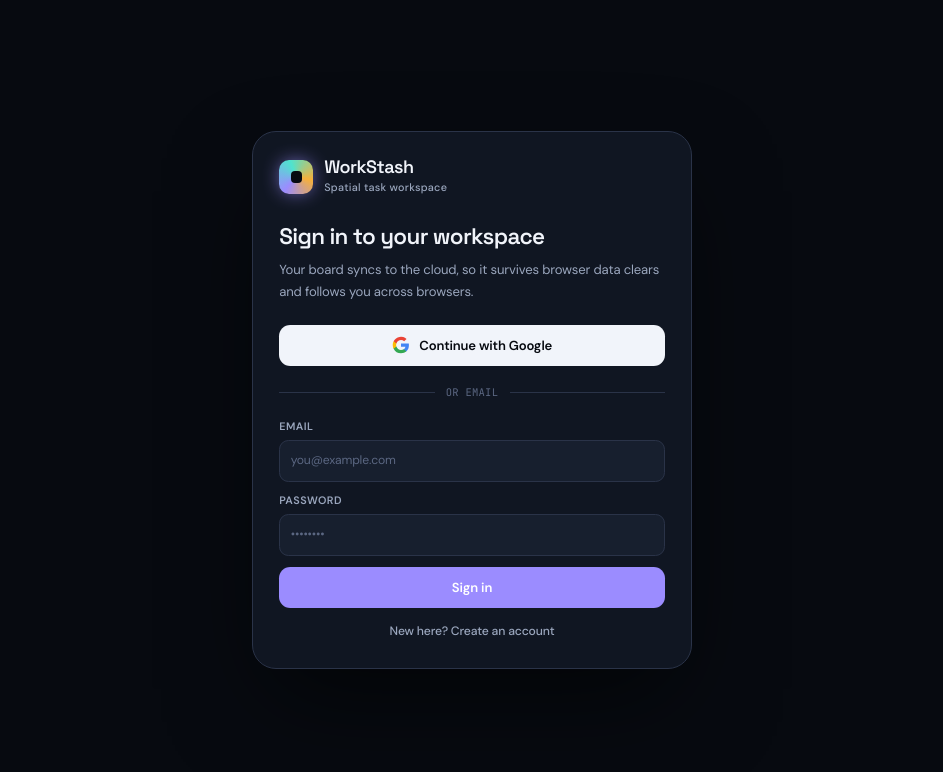
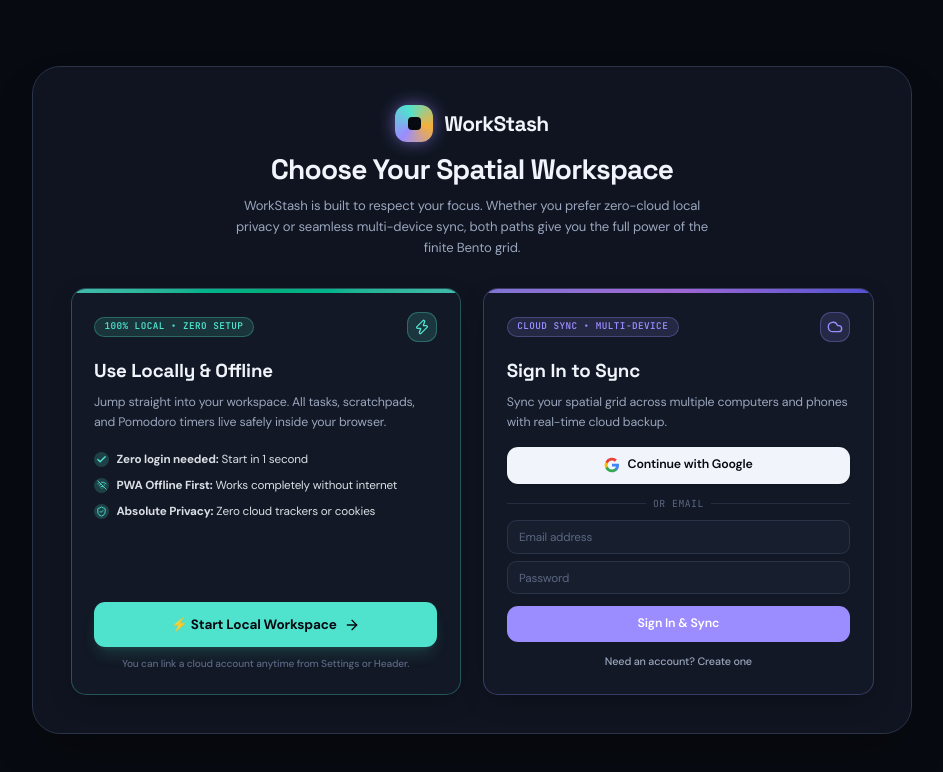
Before and after one commit to hariharen9/workstash, a React (Vite) app: page / in a window 1280 px wide. Shown: the top 772 px of the page, without its empty margins (168-1111 px from the left). Built offline with nearby package versions, Linux system fonts and the light colour scheme; no server answers.

Commit message:
feat: add first-class local-only & offline guest workspace option

```diff
--- a/src/auth.tsx
+++ b/src/auth.tsx
@@ -22,6 +22,7 @@ type SyncStatus = 'loading' | 'synced' | 'error';
 interface AuthContextValue {
   user: User | null;
   loading: boolean;
+  isGuest: boolean;
   syncStatus: SyncStatus;
   syncError: string;
   retrySync: () => Promise<void>;
@@ -30,6 +31,10 @@ interface AuthContextValue {
   signUpWithEmail: (email: string, password: string) => Promise<void>;
   signOut: () => Promise<void>;
   deleteAccount: () => Promise<void>;
+  continueAsGuest: () => void;
+  isLoginModalOpen: boolean;
+  openLoginModal: () => void;
+  closeLoginModal: () => void;
 }
 
 const AuthContext = createContext<AuthContextValue | undefined>(undefined);
@@ -166,6 +171,14 @@ async function connectSync(uid: string, isRetry = false) {
 export const AuthProvider: React.FC<{ children: ReactNode }> = ({ children }) => {
   const [user, setUser] = useState<User | null>(null);
   const [loading, setLoading] = useState(true);
+  const [isGuest, setIsGuest] = useState<boolean>(() => {
+    try {
+      return localStorage.getItem('workstash_guest_mode') === 'true';
+    } catch {
+      return false;
+    }
+  });
+  const [isLoginModalOpen, setIsLoginModalOpen] = useState(false);
   const [syncStatus, setSyncStatus] = useState<SyncStatus>('loading');
   const [syncError, setSyncError] = useState('');
 
@@ -191,6 +204,13 @@ export const AuthProvider: React.FC<{ children: ReactNode }> = ({ children }) =>
       }
 
       setUser(firebaseUser);
+      setIsGuest(false);
+      setIsLoginModalOpen(false);
+      try {
+        localStorage.removeItem('workstash_guest_mode');
+      } catch {
+        // ignore
+      }
       setLoading(true);
       setSyncStatus('loading');
       setSyncError('');
@@ -202,6 +222,24 @@ export const AuthProvider: React.FC<{ children: ReactNode }> = ({ children }) =>
       unsubscribeAuth();
       disconnectSync();
     };
+  }, []);
+
+  const continueAsGuest = useCallback(() => {
+    try {
+      localStorage.setItem('workstash_guest_mode', 'true');
+    } catch {
+      // ignore
+    }
+    setIsGuest(true);
+    setIsLoginModalOpen(false);
+  }, []);
+
+  const openLoginModal = useCallback(() => {
+    setIsLoginModalOpen(true);
+  }, []);
+
+  const closeLoginModal = useCallback(() => {
+    setIsLoginModalOpen(false);
   }, []);
 
   const signInWithGoogle = useCallback(async () => {
@@ -218,6 +256,12 @@ export const AuthProvider: React.FC<{ children: ReactNode }> = ({ children }) =>
 
   const signOut = useCallback(async () => {
     await firebaseSignOut(auth);
+    setIsGuest(true);
+    try {
+      localStorage.setItem('workstash_guest_mode', 'true');
+    } catch {
+      // ignore
+    }
   }, []);
 
   const retrySync = useCallback(async () => {
@@ -244,15 +288,33 @@ export const AuthProvider: React.FC<{ children: ReactNode }> = ({ children }) =>
     }
     try {
       localStorage.removeItem('workstash-v1');
+      localStorage.removeItem('workstash_guest_mode');
     } catch {
       // ignore
     }
     useStore.getState().resetWorkspace();
     setUser(null);
+    setIsGuest(false);
   }, [user]);
 
   return (
-    <AuthContext.Provider value={{ user, loading, syncStatus, syncError, retrySync, signInWithGoogle, signInWithEmail, signUpWithEmail, signOut, deleteAccount }}>
+    <AuthContext.Provider value={{
+      user,
+      loading,
+      isGuest,
+      syncStatus,
+      syncError,
+      retrySync,
+      signInWithGoogle,
+      signInWithEmail,
+      signUpWithEmail,
+      signOut,
+      deleteAccount,
+      continueAsGuest,
+      isLoginModalOpen,
+      openLoginModal,
+      closeLoginModal,
+    }}>
       {children}
     </AuthContext.Provider>
   );
--- a/src/components/LoginScreen.tsx
+++ b/src/components/LoginScreen.tsx
@@ -1,12 +1,14 @@
 import React, { useState } from 'react';
 import { useAuth } from '../auth';
+import { Zap, Cloud, ShieldCheck, WifiOff, X, ArrowRight, Check } from 'lucide-react';
 
-export const LoginScreen: React.FC = () => {
-  const { signInWithGoogle, signInWithEmail, signUpWithEmail } = useAuth();
+export const LoginScreen: React.FC<{ isModal?: boolean }> = ({ isModal = false }) => {
+  const { signInWithGoogle, signInWithEmail, signUpWithEmail, continueAsGuest, closeLoginModal, isGuest } = useAuth();
   const [email, setEmail] = useState('');
   const [password, setPassword] = useState('');
   const [error, setError] = useState<string | null>(null);
   const [busy, setBusy] = useState(false);
+  const [authMode, setAuthMode] = useState<'signin' | 'signup'>('signin');
 
   const run = async (fn: () => Promise<void>) => {
     setBusy(true);
@@ -24,39 +26,141 @@ export const LoginScreen: React.FC = () => {
   const handleEmailSubmit = async (e: React.FormEvent) => {
     e.preventDefault();
     if (!email.trim() || !password) {
-      setError('Enter both email and password.');
+      setError('Please enter both email and password.');
       return;
     }
+    if (authMode === 'signup') {
+      await run(() => signUpWithEmail(email.trim(), password));
+    } else {
       await run(() => signInWithEmail(email.trim(), password));
+    }
   };
 
   return (
-    <div className="fixed inset-0 z-[100] bg-void flex items-center justify-center p-5 overflow-y-auto" data-lenis-prevent="true">
-      <div className="w-full max-w-[440px] bg-surface border border-line rounded-[24px] p-7 shadow-shutter animate-toastIn">
-        <div className="flex items-center gap-3 mb-7">
-          <div className="w-9 h-9 rounded-[10px] bg-[conic-gradient(from_220deg,theme(colors.violet),theme(colors.teal),theme(colors.amber),theme(colors.violet))] grid place-items-center shadow-brand shrink-0">
-            <span className="w-3 h-3 rounded-[4px] bg-void"></span>
+    <div
+      className={`fixed inset-0 z-[100] ${isModal ? 'bg-void/80 backdrop-blur-md' : 'bg-void'} flex items-center justify-center p-4 sm:p-6 overflow-y-auto`}
+      data-lenis-prevent="true"
+    >
+      <div className="w-full max-w-[880px] bg-surface/95 backdrop-blur-xl border border-line rounded-[28px] p-6 sm:p-8 md:p-10 shadow-2xl relative animate-toastIn my-auto">
+        {/* Close Button (if modal) */}
+        {(isModal || isGuest) && (
+          <button
+            type="button"
+            onClick={closeLoginModal}
+            className="absolute top-5 right-5 p-2 rounded-xl bg-elevated/80 border border-line text-muted hover:text-text hover:bg-elevated-hi transition-all cursor-pointer"
+            aria-label="Close modal"
+          >
+            <X size={18} />
+          </button>
+        )}
+
+        {/* Brand Header */}
+        <div className="flex flex-col items-center text-center mb-8">
+          <div className="flex items-center gap-3 mb-3">
+            <div className="w-10 h-10 rounded-[12px] bg-[conic-gradient(from_220deg,theme(colors.violet),theme(colors.teal),theme(colors.amber),theme(colors.violet))] grid place-items-center shadow-brand shrink-0">
+              <span className="w-3.5 h-3.5 rounded-[4px] bg-void"></span>
             </div>
+            <h1 className="font-display text-[1.4rem] font-bold m-0 tracking-[-0.03em] leading-none text-text">
+              WorkStash
+            </h1>
+          </div>
+          <h2 className="font-display text-2xl sm:text-3xl font-bold tracking-[-0.03em] m-0 text-text">
+            Choose Your Spatial Workspace
+          </h2>
+          <p className="text-muted text-[0.875rem] max-w-lg mt-2 leading-relaxed m-0">
+            WorkStash is built to respect your focus. Whether you prefer zero-cloud local privacy or seamless multi-device sync, both paths give you the full power of the finite Bento grid.
+          </p>
+        </div>
+
+        {/* Dual First-Class Choice Grid */}
+        <div className="grid grid-cols-1 md:grid-cols-2 gap-5 sm:gap-6">
+          {/* ─── OPTION 1: Local-First & Offline ─── */}
+          <div className="rounded-2xl bg-elevated/40 border border-teal/30 hover:border-teal/60 p-6 flex flex-col justify-between transition-all duration-300 relative group overflow-hidden shadow-tile hover:shadow-xl">
+            <div className="absolute top-0 right-0 left-0 h-1 bg-gradient-to-r from-teal via-emerald-400 to-teal opacity-80" />
+
             <div>
-            <h1 className="font-display text-[1.2rem] font-semibold m-0 tracking-[-0.03em] leading-none">WorkStash</h1>
-            <p className="text-muted text-[0.72rem] m-0 mt-1 tracking-wide font-medium">Spatial task workspace</p>
+              <div className="flex items-center justify-between gap-2 mb-4">
+                <span className="font-mono text-[0.62rem] font-bold tracking-wider uppercase px-2.5 py-0.5 rounded-full bg-teal-dim text-teal border border-teal/30">
+                  100% Local • Zero Setup
+                </span>
+                <div className="w-8 h-8 rounded-xl bg-teal/15 text-teal border border-teal/30 flex items-center justify-center shrink-0">
+                  <Zap size={16} />
                 </div>
               </div>
 
-        <h2 className="font-display text-2xl font-semibold tracking-[-0.03em] m-0 mb-2 text-text">
-          Sign in to your workspace
-        </h2>
-        <p className="text-muted text-[0.875rem] leading-relaxed m-0 mb-6">
-          Your board syncs to the cloud, so it survives browser data clears and follows you across browsers.
+              <h3 className="font-display text-[1.25rem] font-bold text-text m-0 mb-2">
+                Use Locally & Offline
+              </h3>
+              <p className="text-muted text-[0.825rem] leading-relaxed m-0 mb-5">
+                Jump straight into your workspace. All tasks, scratchpads, and Pomodoro timers live safely inside your browser.
               </p>
 
+              <div className="flex flex-col gap-2.5 mb-6 text-[0.78rem]">
+                <div className="flex items-center gap-2 text-text/90">
+                  <div className="w-4 h-4 rounded-full bg-teal/20 text-teal flex items-center justify-center shrink-0">
+                    <Check size={11} strokeWidth={3} />
+                  </div>
+                  <span><strong>Zero login needed:</strong> Start in 1 second</span>
+                </div>
+                <div className="flex items-center gap-2 text-text/90">
+                  <div className="w-4 h-4 rounded-full bg-teal/20 text-teal flex items-center justify-center shrink-0">
+                    <WifiOff size={10} />
+                  </div>
+                  <span><strong>PWA Offline First:</strong> Works completely without internet</span>
+                </div>
+                <div className="flex items-center gap-2 text-text/90">
+                  <div className="w-4 h-4 rounded-full bg-teal/20 text-teal flex items-center justify-center shrink-0">
+                    <ShieldCheck size={11} />
+                  </div>
+                  <span><strong>Absolute Privacy:</strong> Zero cloud trackers or cookies</span>
+                </div>
+              </div>
+            </div>
+
+            <div className="pt-2">
+              <button
+                type="button"
+                onClick={continueAsGuest}
+                className="w-full py-3.5 px-4 rounded-xl bg-teal hover:bg-teal-hover text-void font-bold text-[0.9rem] cursor-pointer shadow-lg shadow-teal/15 hover:shadow-teal/25 transition-all duration-200 flex items-center justify-center gap-2 border-none active:scale-[0.98]"
+              >
+                <span>⚡ Start Local Workspace</span>
+                <ArrowRight size={16} />
+              </button>
+              <p className="text-[0.68rem] text-faint text-center mt-2.5 m-0 font-medium">
+                You can link a cloud account anytime from Settings or Header.
+              </p>
+            </div>
+          </div>
+
+          {/* ─── OPTION 2: Cloud Sync ─── */}
+          <div className="rounded-2xl bg-elevated/40 border border-violet/30 hover:border-violet/60 p-6 flex flex-col justify-between transition-all duration-300 relative group overflow-hidden shadow-tile hover:shadow-xl">
+            <div className="absolute top-0 right-0 left-0 h-1 bg-gradient-to-r from-violet via-purple-400 to-indigo-500 opacity-80" />
+
+            <div>
+              <div className="flex items-center justify-between gap-2 mb-4">
+                <span className="font-mono text-[0.62rem] font-bold tracking-wider uppercase px-2.5 py-0.5 rounded-full bg-violet-dim text-violet border border-violet/30">
+                  Cloud Sync • Multi-Device
+                </span>
+                <div className="w-8 h-8 rounded-xl bg-violet/15 text-violet border border-violet/30 flex items-center justify-center shrink-0">
+                  <Cloud size={16} />
+                </div>
+              </div>
+
+              <h3 className="font-display text-[1.25rem] font-bold text-text m-0 mb-2">
+                Sign In to Sync
+              </h3>
+              <p className="text-muted text-[0.825rem] leading-relaxed m-0 mb-4">
+                Sync your spatial grid across multiple computers and phones with real-time cloud backup.
+              </p>
+
+              {/* Google Button */}
               <button
                 type="button"
                 disabled={busy}
                 onClick={() => run(signInWithGoogle)}
-          className="w-full py-3 rounded-xl bg-text text-void font-semibold text-[0.875rem] cursor-pointer hover:shadow-[0_8px_20px_-6px_rgba(255,255,255,0.15)] transition-all border-none disabled:opacity-50 disabled:cursor-wait flex items-center justify-center gap-2.5 mb-4"
+                className="w-full py-2.5 px-3 rounded-xl bg-text text-void font-semibold text-[0.825rem] cursor-pointer hover:opacity-90 transition-all border-none disabled:opacity-50 disabled:cursor-wait flex items-center justify-center gap-2 mb-3.5 shadow-sm"
               >
-          <svg width="18" height="18" viewBox="0 0 24 24" aria-hidden>
+                <svg width="16" height="16" viewBox="0 0 24 24" aria-hidden>
                   <path fill="#4285F4" d="M22.56 12.25c0-.78-.07-1.53-.2-2.25H12v4.26h5.92a5.06 5.06 0 0 1-2.2 3.32v2.77h3.57c2.08-1.92 3.27-4.74 3.27-8.1Z" />
                   <path fill="#34A853" d="M12 23c2.97 0 5.46-.98 7.28-2.66l-3.57-2.77c-.98.66-2.23 1.06-3.71 1.06-2.86 0-5.29-1.93-6.16-4.53H2.18v2.84A11 11 0 0 0 12 23Z" />
                   <path fill="#FBBC05" d="M5.84 14.1a6.6 6.6 0 0 1 0-4.2V7.06H2.18a11 11 0 0 0 0 9.88l3.66-2.84Z" />
@@ -65,40 +169,35 @@ export const LoginScreen: React.FC = () => {
                 Continue with Google
               </button>
 
-        <div className="flex items-center gap-3 my-5 text-faint text-[0.7rem] font-mono tracking-wide uppercase">
-          <span className="flex-1 h-px bg-line"></span>
+              <div className="flex items-center gap-2 my-2.5 text-faint text-[0.65rem] font-mono tracking-wider uppercase">
+                <span className="flex-1 h-px bg-line/80"></span>
                 or email
-          <span className="flex-1 h-px bg-line"></span>
+                <span className="flex-1 h-px bg-line/80"></span>
               </div>
 
-        <form onSubmit={handleEmailSubmit} className="flex flex-col gap-3">
-          <label className="flex flex-col gap-1.5">
-            <span className="text-[0.72rem] text-muted font-semibold tracking-[0.04em] uppercase">Email</span>
+              {/* Email/Password Compact Form */}
+              <form onSubmit={handleEmailSubmit} className="flex flex-col gap-2">
                 <input
                   type="email"
-              className="tile-field !py-3"
-              placeholder="you@example.com"
+                  className="tile-field !py-2 !px-3 !text-[0.78rem]"
+                  placeholder="Email address"
                   value={email}
                   onChange={(e) => setEmail(e.target.value)}
                   autoComplete="email"
                   disabled={busy}
                 />
-          </label>
-          <label className="flex flex-col gap-1.5">
-            <span className="text-[0.72rem] text-muted font-semibold tracking-[0.04em] uppercase">Password</span>
                 <input
                   type="password"
-              className="tile-field !py-3"
-              placeholder="••••••••"
+                  className="tile-field !py-2 !px-3 !text-[0.78rem]"
+                  placeholder="Password"
                   value={password}
                   onChange={(e) => setPassword(e.target.value)}
-              autoComplete="current-password"
+                  autoComplete={authMode === 'signup' ? 'new-password' : 'current-password'}
                   disabled={busy}
                 />
-          </label>
 
                 {error && (
-            <div className="text-danger text-[0.8125rem] bg-danger/10 border border-danger/20 rounded-lg px-3 py-2.5 leading-snug">
+                  <div className="text-danger text-[0.75rem] bg-danger/10 border border-danger/20 rounded-lg px-2.5 py-1.5 leading-snug">
                     {error}
                   </div>
                 )}
@@ -106,26 +205,25 @@ export const LoginScreen: React.FC = () => {
                 <button
                   type="submit"
                   disabled={busy}
-            className="w-full py-3 rounded-xl bg-violet hover:bg-violet/90 text-white font-semibold text-[0.875rem] cursor-pointer transition-all border-none disabled:opacity-50 disabled:cursor-wait"
+                  className="w-full py-2.5 rounded-xl bg-violet hover:bg-violet/90 text-white font-semibold text-[0.825rem] cursor-pointer transition-all border-none disabled:opacity-50 disabled:cursor-wait mt-1"
                 >
-            {busy ? 'Signing in…' : 'Sign in'}
+                  {busy ? 'Processing…' : authMode === 'signup' ? 'Create Account & Sync' : 'Sign In & Sync'}
                 </button>
               </form>
+            </div>
 
+            <div className="pt-2 text-center">
               <button
                 type="button"
                 disabled={busy}
-          onClick={() => run(async () => {
-            if (!email.trim() || !password) {
-              setError('Enter both email and password.');
-              return;
-            }
-            await signUpWithEmail(email.trim(), password);
-          })}
-          className="mt-4 w-full text-muted hover:text-text text-[0.8125rem] font-medium bg-transparent border-none cursor-pointer disabled:opacity-50"
+                onClick={() => setAuthMode(m => m === 'signin' ? 'signup' : 'signin')}
+                className="text-muted hover:text-text text-[0.72rem] font-medium bg-transparent border-none cursor-pointer p-0 underline-offset-2 hover:underline"
               >
-          New here? Create an account
+                {authMode === 'signin' ? 'Need an account? Create one' : 'Already have an account? Sign in'}
               </button>
+            </div>
+          </div>
+        </div>
       </div>
     </div>
   );
--- a/src/main.tsx
+++ b/src/main.tsx
@@ -7,7 +7,7 @@ import { LoginScreen } from './components/LoginScreen'
 import { useStore } from './store'
 
 const Root = () => {
-  const { user, loading } = useAuth();
+  const { user, loading, isGuest, isLoginModalOpen } = useAuth();
   const theme = useStore((s) => s.theme);
 
   useEffect(() => {
@@ -37,8 +37,14 @@ const Root = () => {
     );
   }
 
-  if (!user) return <LoginScreen />;
-  return <App />;
+  if (!user && !isGuest) return <LoginScreen />;
+
+  return (
+    <>
+      <App />
+      {isLoginModalOpen && <LoginScreen isModal />}
+    </>
+  );
 };
 
 const container = document.getElementById('root')!;
```
Also changed, not shown: src/components/Header.tsx (+14 -3 lines). Lines whose indentation alone changed are shown as unchanged.
